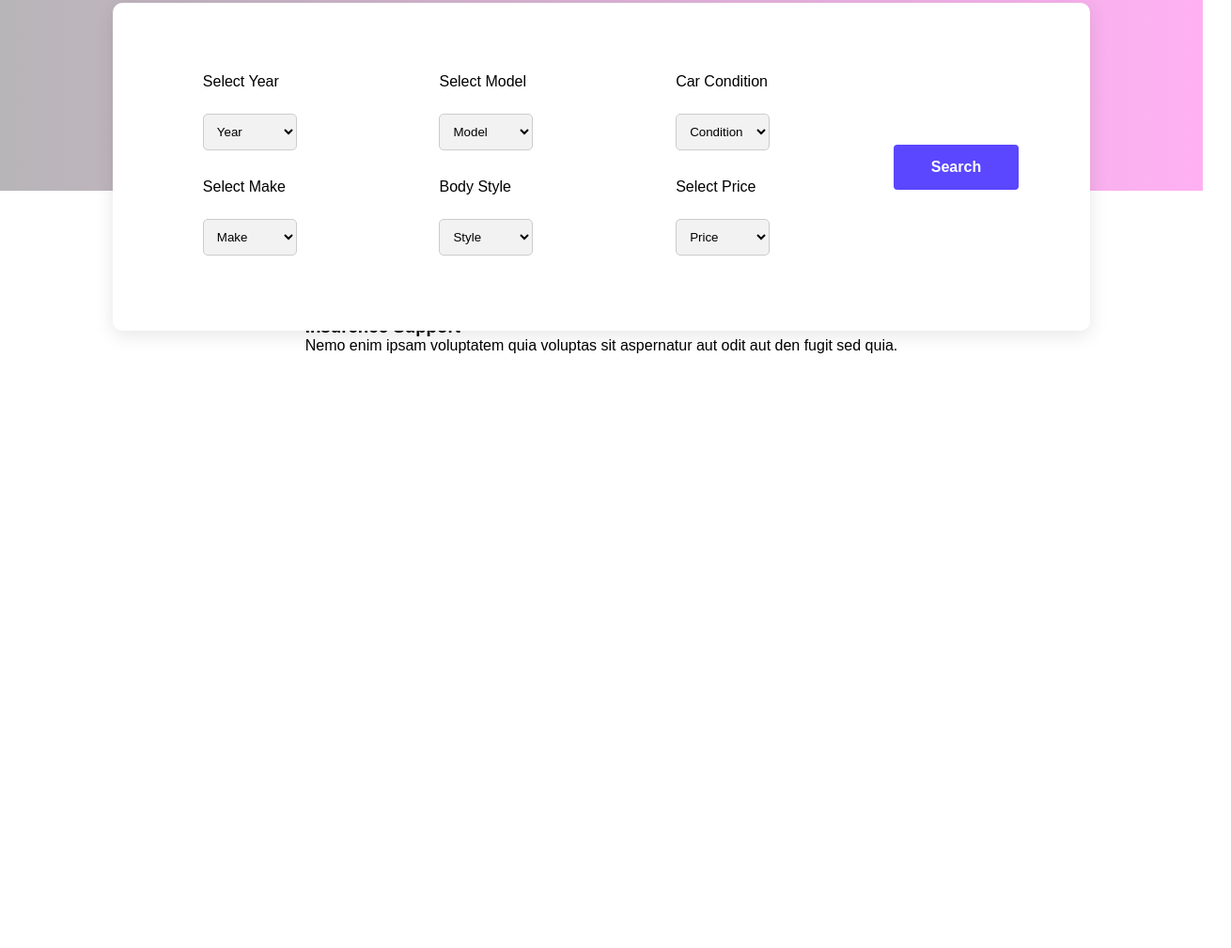
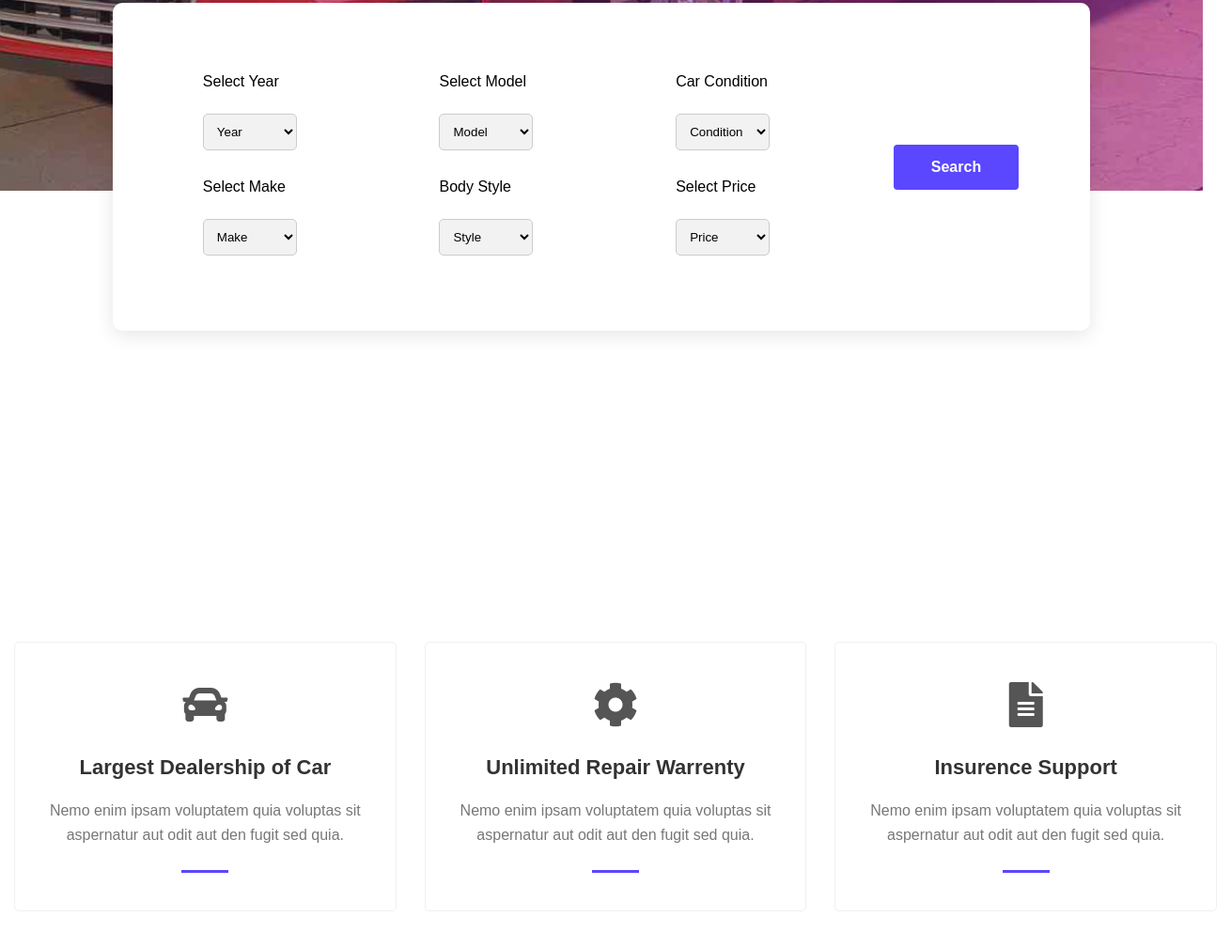
Before and after one commit to Kamtchi/GITHUBCC1, a plain HTML site: page index.html in a window 1280 px wide. Shown: the part 797-1806 px from the top of the page at 94% size, 1310 px wide, since content can reach past the window. Before the commit the page ends 1174 px from the top, so only its background shows below. Drawn offline with Linux system fonts and the light colour scheme; files that its build step writes are made by us from their sources.

Commit message:
implementation de la page service

```diff
--- a/asset/css/page.css
+++ b/asset/css/page.css
@@ -52,7 +52,7 @@ section{
 }
 section .hero-content{
     width: 100%;
-    background-image: linear-gradient(to right, rgba(42, 35, 42, 0.338),rgba(255, 65, 226, 0.415)) , url('../images/welcome-hero/welcome-banner.jpg');
+    background-image: linear-gradient(to right, rgba(42, 35, 42, 0.338),rgba(255, 65, 226, 0.415)) , url('../image/welcome-hero/welcome-banner.jpg');
     background-position: center;
     background-size: cover;
     display: flex;
--- /dev/null
+++ b/asset/css/service.css
@@ -0,0 +1,62 @@
+/* Services Section Styles */
+.services {
+    margin-top: 200px;
+    padding: 80px 0;
+    background-color: #fff;
+}
+
+.container {
+    margin: 0 auto;
+    padding: 0 15px;
+    width: 100%;
+    margin-top: 200px;
+}
+
+.services-grid {
+    display: grid;
+    grid-template-columns: repeat(auto-fit, minmax(300px, 1fr));
+    gap: 30px;
+}
+
+.service-card {
+    padding: 40px 30px;
+    border: 1px solid #f0f0f0;
+    border-radius: 5px;
+    text-align: center;
+    transition: all 0.3s ease;
+}
+
+
+
+.icon {
+    font-size: 48px;
+    color: #555;
+    margin-bottom: 25px;
+}
+
+.service-title {
+    font-size: 22px;
+    color: #333;
+    margin-bottom: 20px;
+    font-weight: 600;
+}
+
+.service-description {
+    color: #777;
+    font-size: 16px;
+    line-height: 1.6;
+    margin-bottom: 25px;
+}
+
+.service-divider {
+    width: 50px;
+    height: 3px;
+    background-color: #5a47ff;
+    margin: 0 auto;
+}
+
+.service-card:hover {
+    box-shadow: 0 5px 20px rgba(0, 0, 0, 0.1);
+    background-color: rgba(84, 84, 250, 0.901);
+    color: white;
+}
--- a/index.html
+++ b/index.html
@@ -5,7 +5,7 @@
     <meta name="viewport" content="width=device-width, initial-scale=1.0">
     <link rel="stylesheet" href="https://cdnjs.cloudflare.com/ajax/libs/font-awesome/5.15.3/css/all.min.css">
     <link rel="stylesheet" href="./asset/css/page.css">
-    <link rel="stylesheet" href="./assets/css/services.css">
+    <link rel="stylesheet" href="./asset/css/service.css">
     <title>CAVILLA</title>
 </head>
 <body>
```
